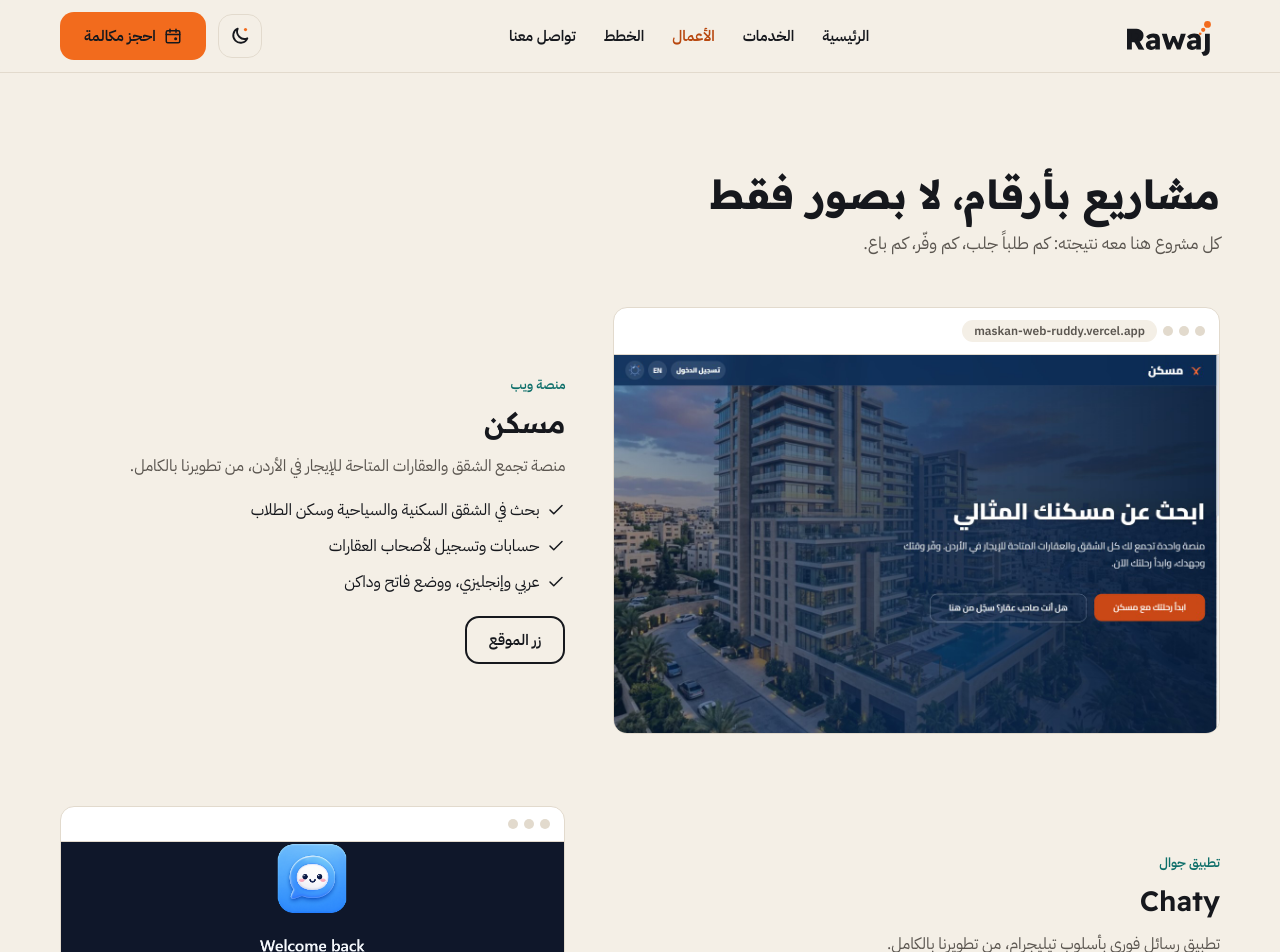
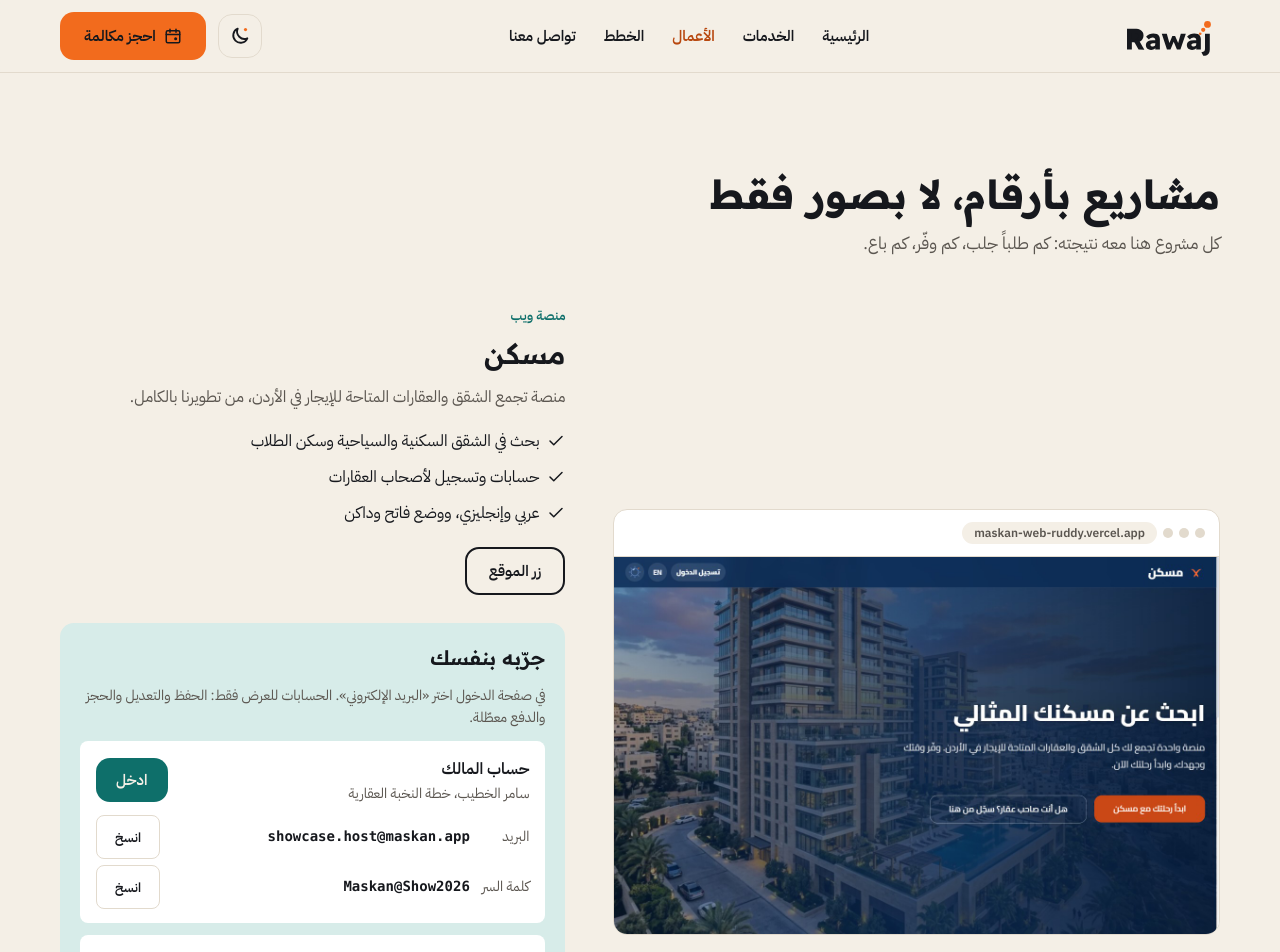
Before and after one commit to engKhaledalwaked/Rawaj, a Nuxt app: page /work in a window 1280 px wide. Shown: the top 952 px of the page. Built offline with nearby package versions, Linux system fonts and the light colour scheme.

Commit message:
Work: Maskan read-only showcase logins with copy buttons

```diff
--- a/app/data/site.ts
+++ b/app/data/site.ts
@@ -82,7 +82,9 @@
 
 // Case studies: replace each [placeholder] with a real project before launch. Never publish invented results.
 // `built` lists only what the live project shows; add `result` only with measured numbers.
-export type Work = { tag: string; title: string; client: string; result?: string; built?: string[]; url?: string; image?: string; to?: string; cta?: string }
+// `demo`: public showcase logins. Only add accounts the project itself makes read-only (Maskan's are).
+export type DemoLogin = { role: string; who: string; path: string; email: string; password: string }
+export type Work = { tag: string; title: string; client: string; result?: string; built?: string[]; url?: string; image?: string; to?: string; cta?: string; demo?: DemoLogin[] }
 
 // Website demos from the owner's portfolio (/work/sites). Each is a demo prepared for a real business, not a paid
 // client, and is labelled as such on the site. Ordered strongest first (design, completeness, ease of contact).
@@ -110,6 +112,10 @@
     tag: 'منصة ويب', title: 'مسكن', client: 'منصة تجمع الشقق والعقارات المتاحة للإيجار في الأردن، من تطويرنا بالكامل.',
     url: 'https://maskan-web-ruddy.vercel.app/', image: '/work/maskan.jpg',
     built: ['بحث في الشقق السكنية والسياحية وسكن الطلاب', 'حسابات وتسجيل لأصحاب العقارات', 'عربي وإنجليزي، ووضع فاتح وداكن'],
+    demo: [
+      { role: 'حساب المالك', who: 'سامر الخطيب، خطة النخبة العقارية', path: '/auth/host-login', email: 'showcase.host@maskan.app', password: 'Maskan@Show2026' },
+      { role: 'حساب المستأجر', who: 'ليان العمري', path: '/auth/login', email: 'showcase.tenant@maskan.app', password: 'Maskan@Show2026' },
+    ],
   },
   {
     tag: 'تطبيق جوال', title: 'Chaty', client: 'تطبيق رسائل فوري بأسلوب تيليجرام، من تطويرنا بالكامل.',
--- a/app/pages/work/index.vue
+++ b/app/pages/work/index.vue
@@ -1,6 +1,14 @@
 <script setup lang="ts">
 import { work } from '~/data/site'
 useHead({ title: 'الأعمال — رواج' })
+
+const copied = ref('')
+// key = account + field, since both accounts share a password
+async function copy(key: string, value: string) {
+  try { await navigator.clipboard.writeText(value) } catch { return } // clipboard blocked: the text stays selectable
+  copied.value = key
+  setTimeout(() => { if (copied.value === key) copied.value = '' }, 1500)
+}
 </script>
 
 <template>
@@ -23,6 +31,25 @@
           </ul>
           <a v-if="w.url" :href="w.url" target="_blank" rel="noopener" class="btn btn-secondary visit">زر الموقع</a>
           <NuxtLink v-if="w.to" :to="w.to" class="btn btn-primary visit">{{ w.cta }}</NuxtLink>
+          <div v-if="w.demo && w.url" class="demo">
+            <h3 class="t-h3">جرّبه بنفسك</h3>
+            <p class="muted t-small">في صفحة الدخول اختر «البريد الإلكتروني». الحسابات للعرض فقط: الحفظ والتعديل والحجز والدفع معطّلة.</p>
+            <div v-for="d in w.demo" :key="d.email" class="acct">
+              <div class="acct-head">
+                <div><strong>{{ d.role }}</strong><span class="muted t-small">{{ d.who }}</span></div>
+                <a :href="w.url.replace(/\/$/, '') + d.path" target="_blank" rel="noopener" class="btn btn-tech">ادخل</a>
+              </div>
+              <dl>
+                <template v-for="f in [{ k: 'البريد', v: d.email }, { k: 'كلمة السر', v: d.password }]" :key="f.k">
+                  <dt class="muted t-small">{{ f.k }}</dt>
+                  <dd>
+                    <code dir="ltr">{{ f.v }}</code>
+                    <button type="button" class="copy" :aria-label="`انسخ ${f.k}`" @click="copy(d.email + f.k, f.v)">{{ copied === d.email + f.k ? 'تم النسخ' : 'انسخ' }}</button>
+                  </dd>
+                </template>
+              </dl>
+            </div>
+          </div>
           <!-- before / after: bars stay outlined until real numbers are added -->
           <div v-if="w.result" class="result">
             <div class="ba" aria-hidden="true">
@@ -57,6 +84,16 @@
 .built li { display: flex; align-items: center; gap: 8px; }
 .visit { align-self: flex-start; margin-top: 10px; }
 .info { display: flex; flex-direction: column; gap: 10px; }
+.demo { margin-top: 18px; padding: 20px; border-radius: var(--radius-md); background: var(--accent-tint); display: flex; flex-direction: column; gap: 12px; }
+.acct { background: var(--surface-raised); border-radius: var(--radius-sm); padding: 14px 16px; }
+.acct-head { display: flex; align-items: center; justify-content: space-between; gap: 12px; margin-bottom: 10px; }
+.acct-head > div { display: flex; flex-direction: column; }
+.acct-head .btn { min-height: 44px; padding: 8px 18px; }
+dl { margin: 0; display: grid; grid-template-columns: auto 1fr; gap: 6px 12px; align-items: center; }
+dd { margin: 0; display: flex; align-items: center; justify-content: space-between; gap: 8px; min-width: 0; }
+code { font: 600 14px/1.4 ui-monospace, Consolas, monospace; overflow-wrap: anywhere; }
+.copy { min-height: 44px; min-width: 64px; padding: 6px 12px; font: 600 13px var(--font-sans); color: var(--ink); background: transparent; border: 1px solid var(--line); border-radius: var(--radius-sm); cursor: pointer; }
+.copy:hover { border-color: var(--ink-muted); }
 .tag { color: var(--accent); }
 .result { display: flex; gap: 16px; align-items: flex-end; margin-top: 12px; padding: 20px; border-radius: var(--radius-md); background: var(--brand-tint); }
 .ba { direction: ltr; display: flex; align-items: flex-end; gap: 6px; height: 64px; flex: none; }
```
